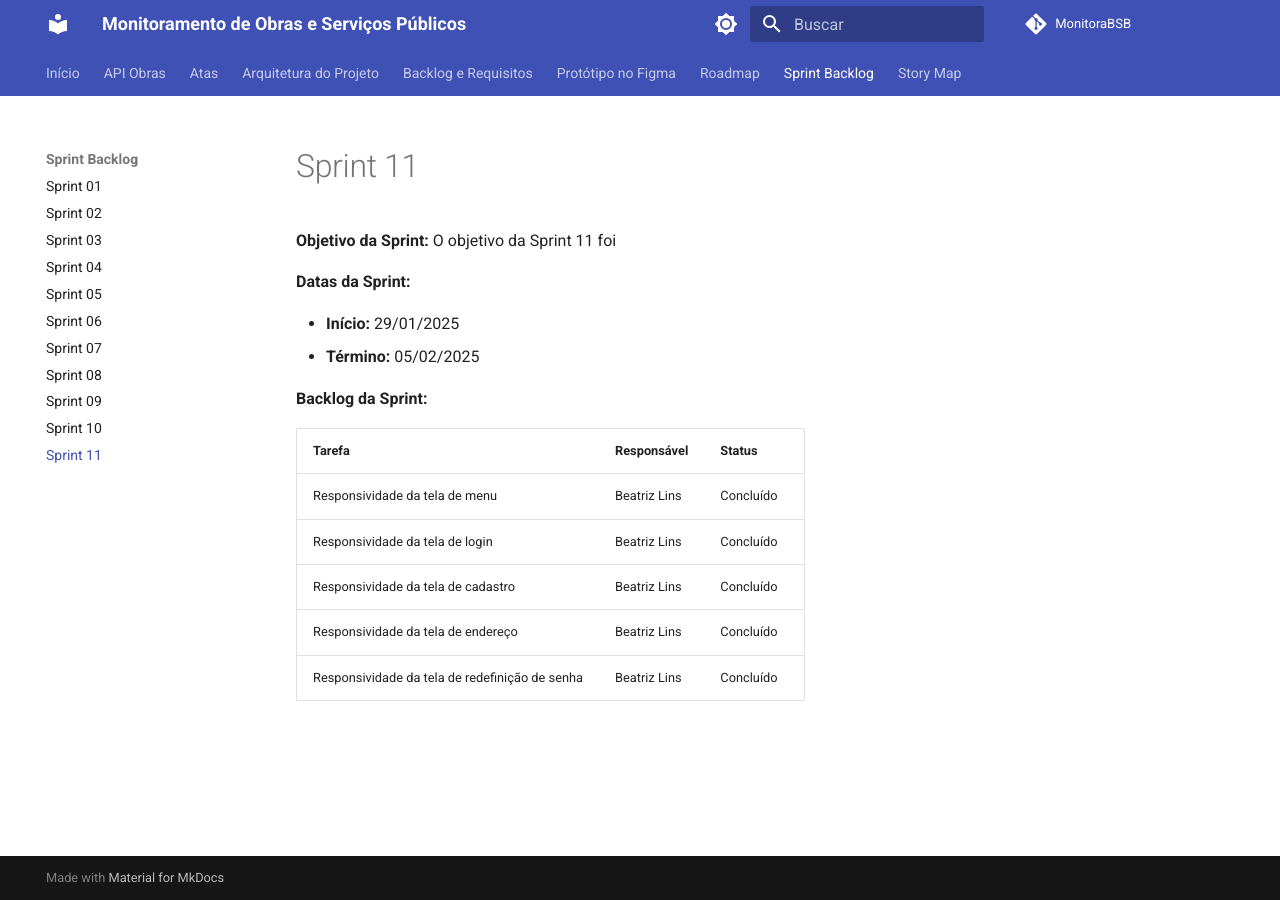
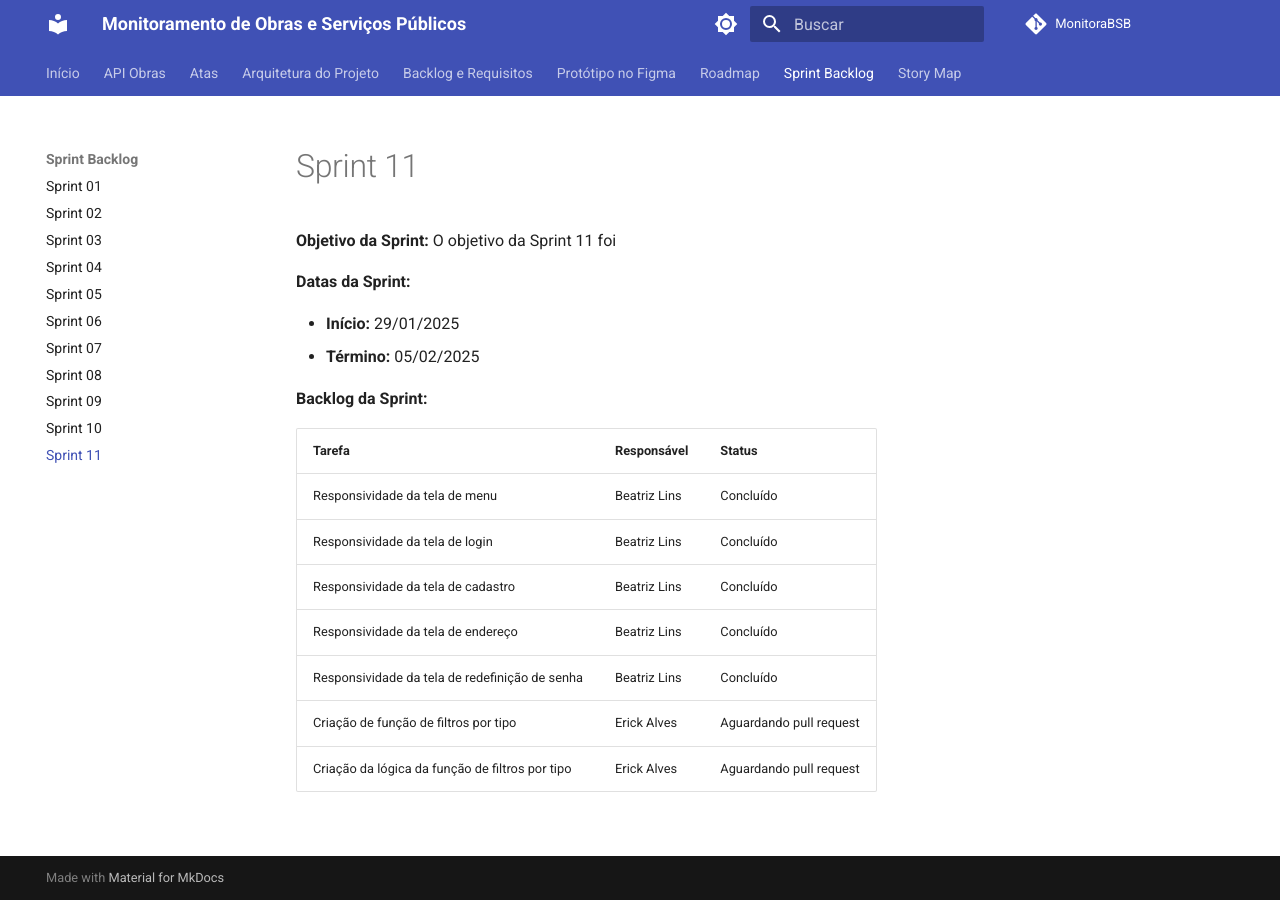
Before and after one commit to unb-mds/2024-2-Squad08, an MkDocs documentation site: the page built from docs/sprints/sprint11.md, in a window 1280 px wide. Built offline with MkDocs 1.6.1 and Material for MkDocs 9.7.7, drawn with Linux system fonts in a browser that asks for light colours; comment, search, counter and statistics services are not loaded.

Commit message:
Update sprint11.md

```diff
--- a/docs/sprints/sprint11.md
+++ b/docs/sprints/sprint11.md
@@ -16,3 +16,5 @@ O objetivo da Sprint 11 foi
 | Responsividade da tela de cadastro | Beatriz Lins | Concluído |
 | Responsividade da tela de endereço | Beatriz Lins | Concluído |
 | Responsividade da tela de redefinição de senha | Beatriz Lins | Concluído |
+| Criação de função de filtros por tipo | Erick Alves | Aguardando pull request |
+| Criação da lógica da função de filtros por tipo | Erick Alves | Aguardando pull request |
```
